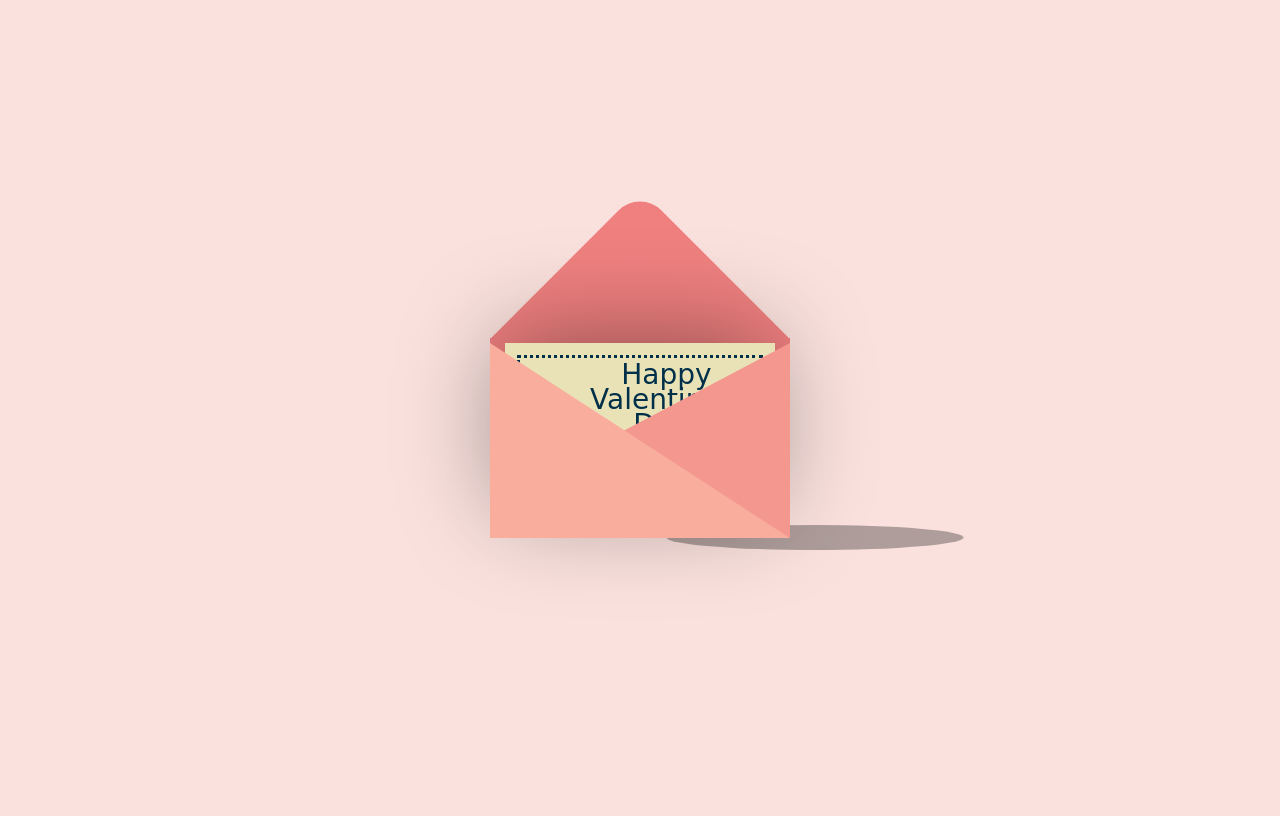
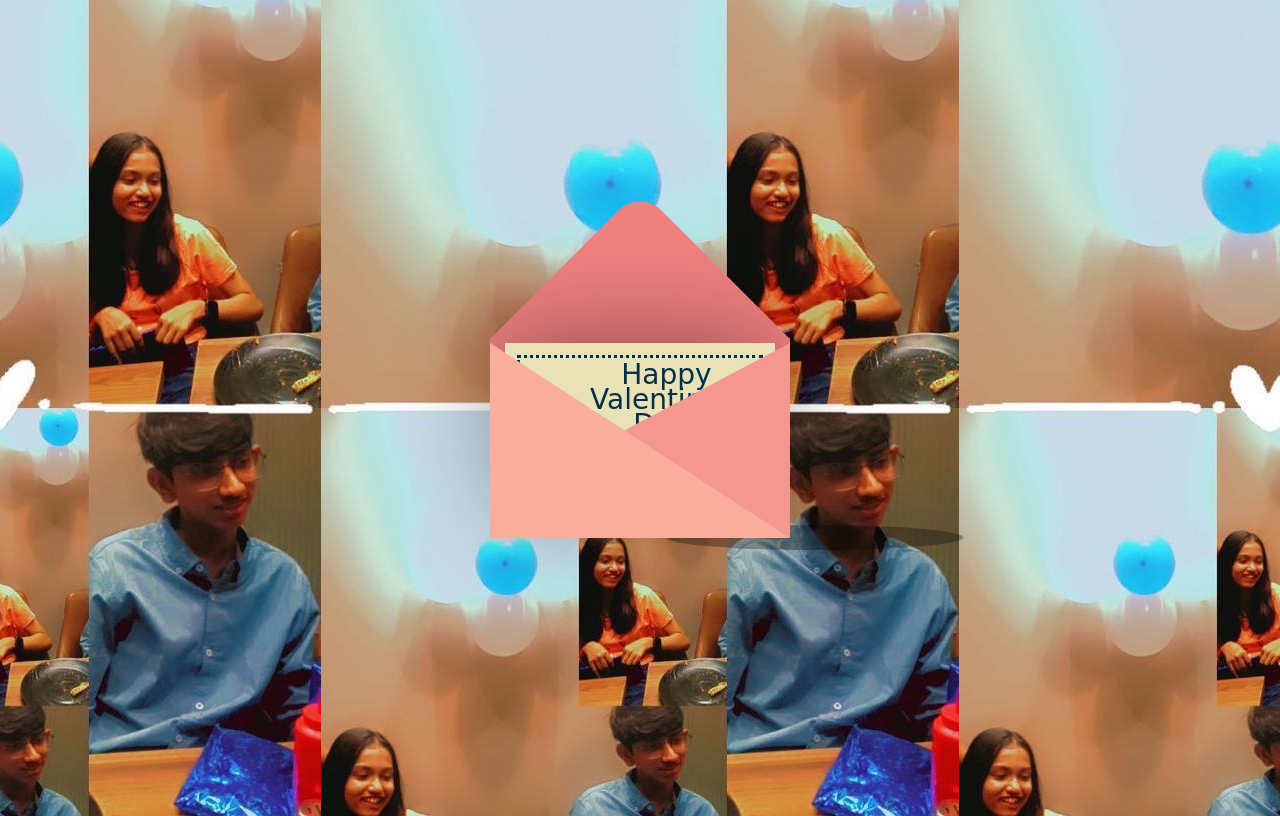
Before and after one commit to jaygpatel/GIFT, a plain HTML site: page index.html in a window 1280 px wide. Drawn offline with nearby package versions, Linux system fonts and the light colour scheme.

Commit message:
Add files via upload

```diff
--- a/style.css
+++ b/style.css
@@ -5,6 +5,9 @@ body {
   align-items: center;
   height: 100vh;
   background-color: #fae1dd;
+  background-image: url('IMG_3938.JPG'); /* Replace 'path_to_your_image.jpg' with the actual path to your image */
+  background-size: justify;
+  background-position: center;
 }
 
 .container {
```
Also changed, not shown: IMG_3938.JPG (added).
